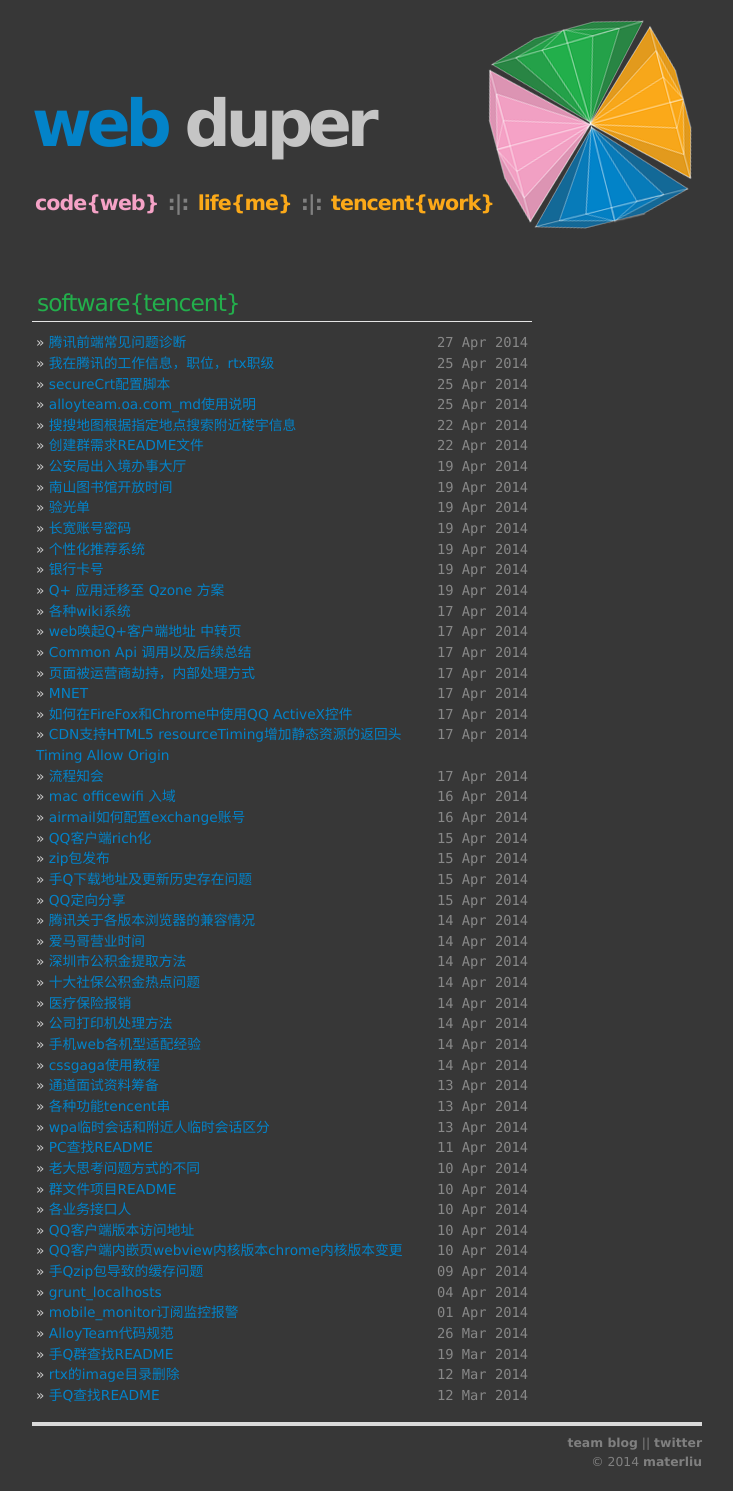
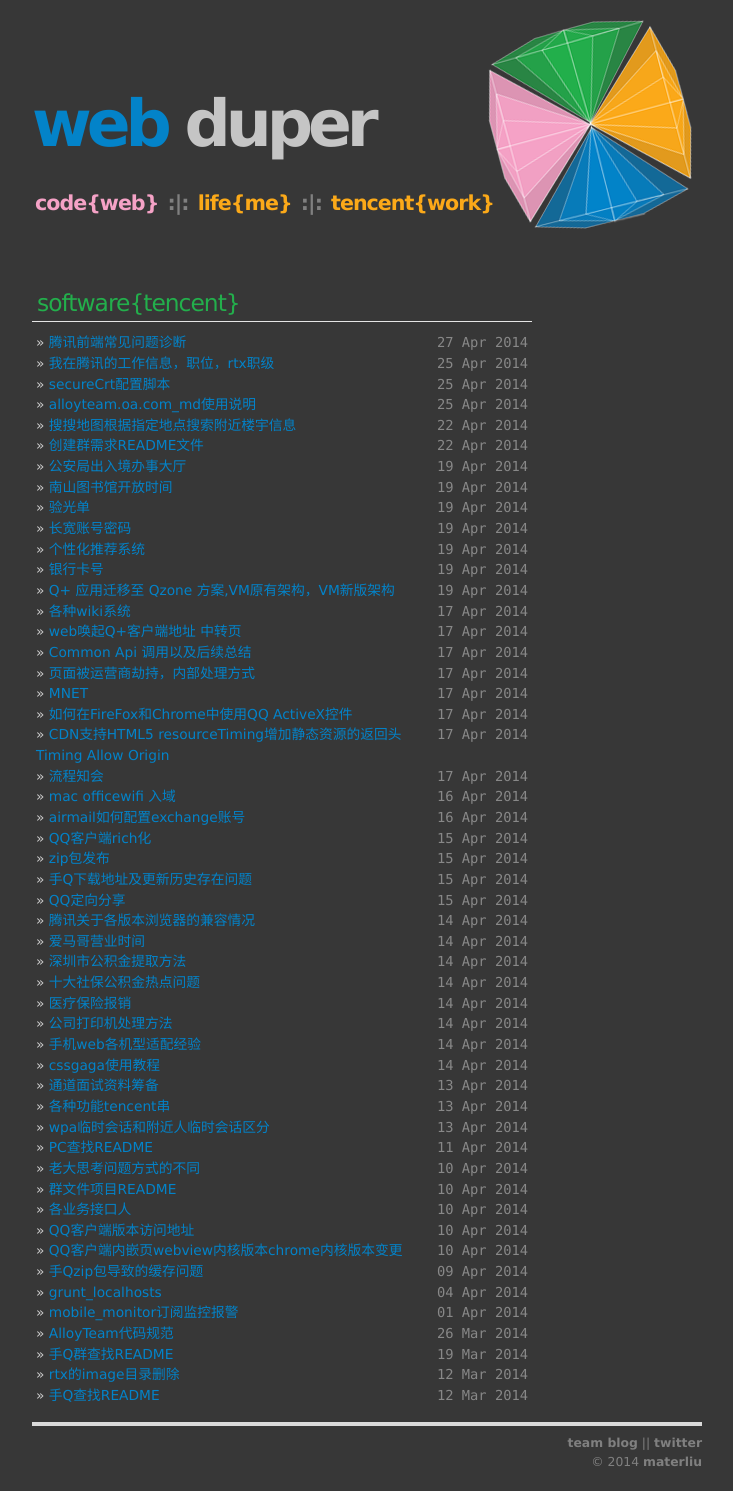
Before and after one commit to materliu/materliu.github.io, a Jekyll site: the page built from tencent.html, in a window 1280 px wide. Shown: the whole page, without its empty margins (273-1006 px from the left). Built offline with Jekyll 4.4.1, drawn with Linux system fonts in a browser that asks for light colours; Markdown is read by kramdown in place of the engine named in the settings.

Commit message:
add vm update !

```diff
--- a/all/tencent/_posts/2014-04-19-Qplus-Qzone-merge.md
+++ b/all/tencent/_posts/2014-04-19-Qplus-Qzone-merge.md
@@ -1,6 +1,6 @@
 ---
 layout: post
-title: Q+ 应用迁移至 Qzone 方案
+title: Q+ 应用迁移至 Qzone 方案,VM原有架构，VM新版架构
 ---
 
 ## Q+ 应用迁移至 Qzone 方案
@@ -54,3 +54,13 @@
 	1. webkit 应用，系统应用如何处理？
 	2. 当Q+应用和Qzone合并时候，中转页面是否要被移除，或者是迁移到Qzone域下。
 	3. 授权页面可以直接拿掉了。
+
+## VM 原有架构
+
+![vm架构图](/attachments/2014-04-19-VM.js.bmp)
+
+[vm架构图相关资料xmind头脑风暴图下载](/attachments/2014-04-27-VM_qplus.api_structrue.xmind)
+
+## VM新版架构
+
+[vm新版架构图相关资料xmind头脑风暴图下载](/attachments/2014-04-27-VM_rebuild.xmind)
```
